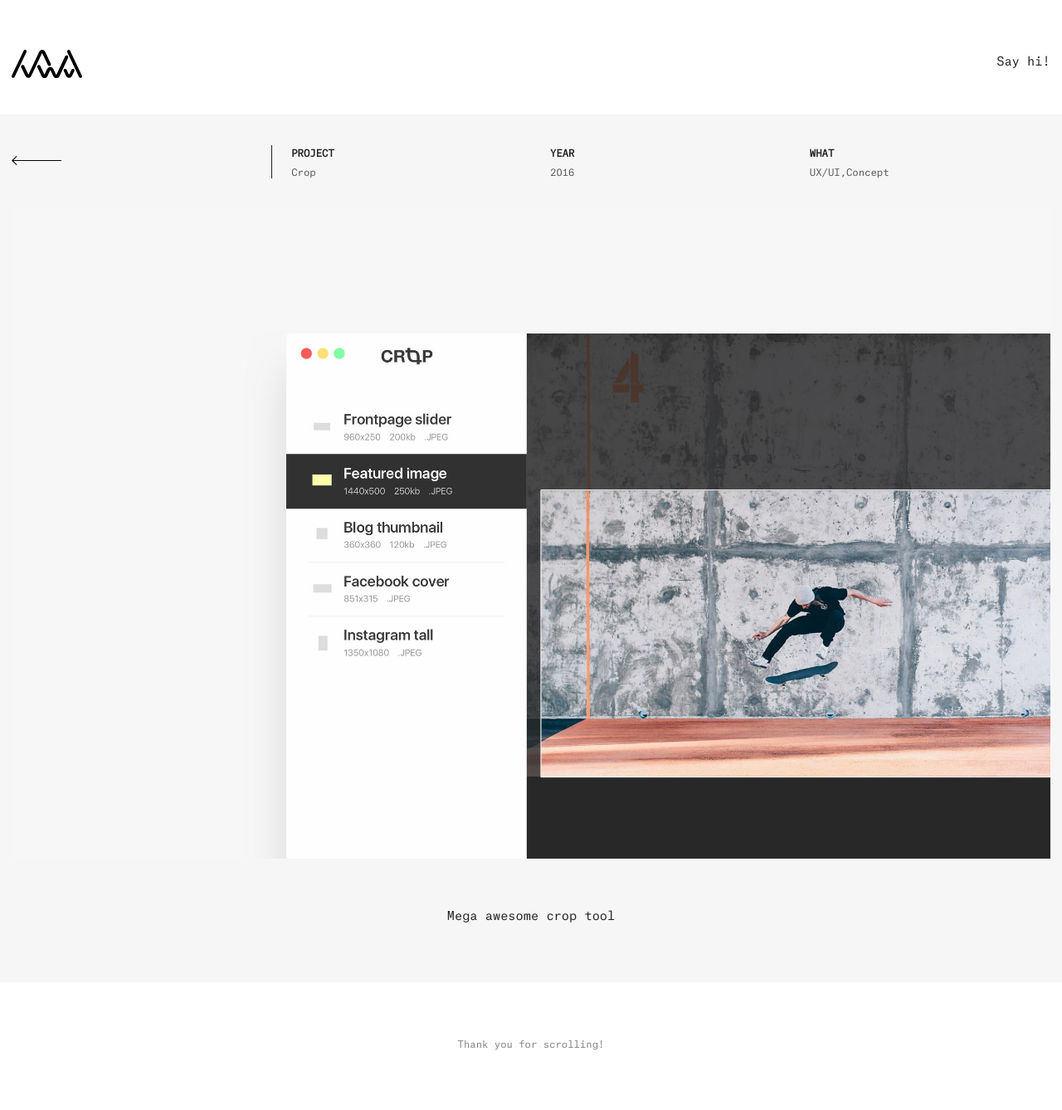
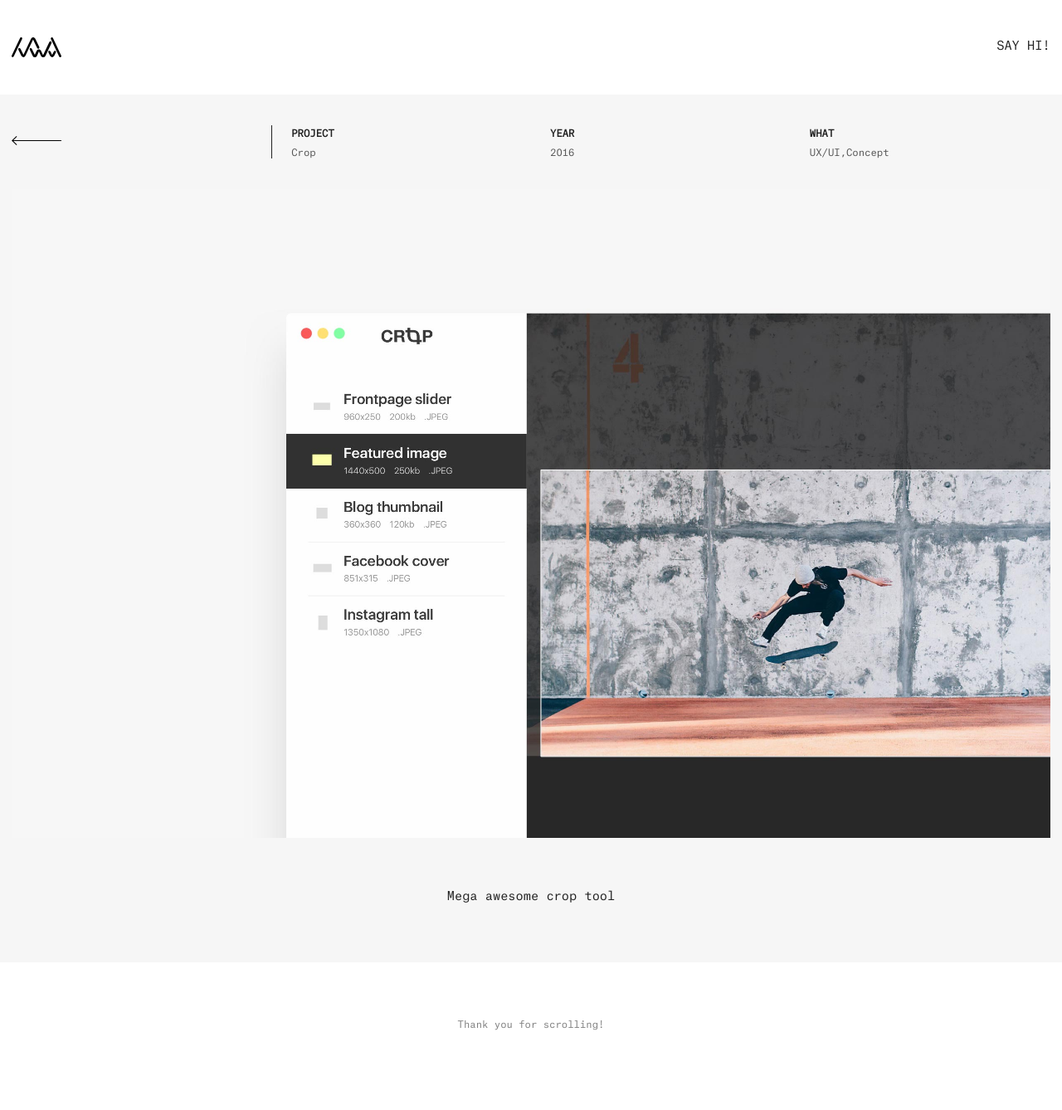
Before and after one commit to itsnwa/portfolio, a Jekyll site: the page built from _projects/crop.md, in a window 1280 px wide. Shown: the whole page at 83% size. Built offline with Jekyll 4.4.1, drawn with Linux system fonts in a browser that asks for light colours; after the commit the page ends 1314 px from its top, so only the background shows below that.

Commit message:
Smaller logo and padding on project page.

```diff
--- a/_includes/header.html
+++ b/_includes/header.html
@@ -1,4 +1,4 @@
 <header class="section header single">
   <a href="{{ site.baseurl }}/" class="logo"></a>
-  <a href="#">Say hi!</a>
+  <a href="#" class="contact">Say hi!</a>
 </header>
--- a/css/style.scss
+++ b/css/style.scss
@@ -55,16 +55,21 @@
 
 }
 
-a.logo {
-  display: block;
-  background-image: url('../assets/nwa.svg');
-  background-repeat: no-repeat;
-  background-position: center;
-  height: 34px;
-  width: 85px;
-  margin-top: .2em;
-  padding: 0;
-  &:hover { border: 0; }
+a.button {
+  background-color: $black;
+  color: $white;
+  font-size: .75em;
+  text-transform: uppercase;
+  letter-spacing: .08em;
+  padding: 1em 1.4em;
+  transition: all 140ms;
+
+  &:hover {
+    border: none;
+    padding: 1.2em 1.8em;
+    background-color: lighten($black, 5);
+  }
+
 }
 
 .container {
@@ -81,6 +86,18 @@
       display: flex;
       align-items: center;
       padding-top: 2em;
+
+      a.logo {
+        display: block;
+        background-image: url('../assets/nwa.svg');
+        background-repeat: no-repeat;
+        background-position: center;
+        height: 34px;
+        width: 85px;
+        margin-top: .2em;
+        padding: 0;
+        &:hover { border: 0; }
+      }
 
       .bio-column {
         margin-left: 2em;
@@ -166,8 +183,18 @@
   }
 
   header.single {
+    padding: 3em 1em;
 
-      padding: 4em 1em 3em 1em;
+    a.logo {
+      display: block;
+      background-image: url('../assets/nwa.svg');
+      background-repeat: no-repeat;
+      background-position: center;
+      height: 24px;
+      width: 60px;
+      padding: 0;
+      &:hover { border: 0; }
+    }
 
   }
 
@@ -211,7 +238,9 @@
           background-repeat: no-repeat;
           padding: 0;
 
-          &:hover { border: 0; }
+          &:hover {
+            border: 0;
+          }
 
         }
 
```
Also changed, not shown: _projects/chelsea-landmark.md (added, +14 -0 lines), assets/images/cl_logo_exterior_1.jpg (added).
